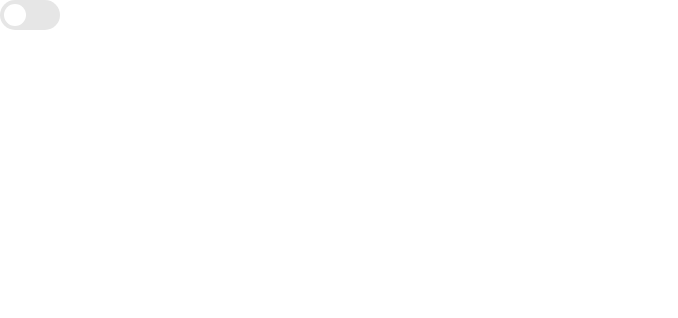
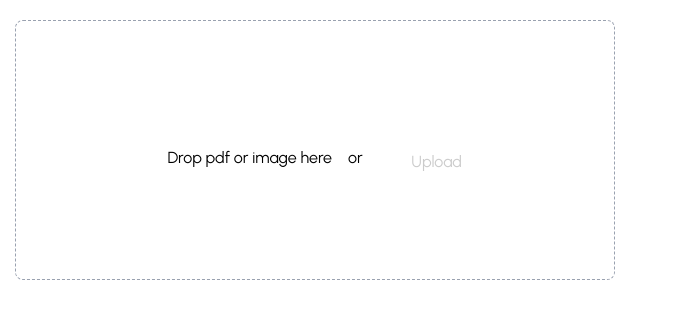
Before and after one commit to VAR0102/test-project, a Next.js app: page / in a window 1280 px wide. Shown: the top 318 px of the page, without its empty margins (0-678 px from the left). Built offline with nearby package versions, Linux system fonts and the light colour scheme.

Commit message:
refacto drop and create like seperate component

```diff
--- /dev/null
+++ b/src/app/Components/shared/Drop/index.tsx
@@ -0,0 +1,64 @@
+"use client";
+
+import React, { ReactNode } from "react";
+
+interface DropProps {
+  className?: string;
+  children?: string;
+  icon?: ReactNode;
+  disabled?: boolean;
+}
+
+const Drop = ({
+  className = "",
+  children,
+  icon,
+  disabled = false,
+}: DropProps) => {
+  return (
+    <div
+  className={`w-[630px] h-[290px] rounded-2xl flex justify-center ${
+    disabled
+      ? "bg-[#FFFFFF]  cursor-not-allowed"
+      : "bg-[#FFFFFF] hover:bg-[#B0DDFF66] cursor-pointer"
+  }`}
+  onClick={() => {
+    if (!disabled) {
+      document.getElementById("fileInput")?.click();
+    }
+  }}
+>
+  <div
+    className={`border border-dashed w-[600px] h-[260px] mt-5 rounded-lg p-4 text-center space-y-2 ${
+      disabled
+        ? "border-gray-400 bg-[#FFFFFF] "
+        : "border-gray-400 hover:border-[#B0DDFF]"
+    } ${className}`}
+  >
+    <div className="flex flex-row text-center items-center justify-center mt-25 space-y-2">
+      <div className="px-3">{icon && icon}</div>
+      <p className="flex text-[#000000]">Drop pdf or image here</p>
+      <span className="ml-4 text-[#000000]">or</span>
+
+      <input id="fileInput" type="file" className="hidden" />
+
+      <button
+        onClick={(e) => e.stopPropagation()}
+        disabled={disabled}
+        className={`px-3 py-1 ml-6 w-[100px] h-[50px] bg-[#F2F2F2] text-[#000000] rounded-[12px] text-[16px] cursor-pointer ${
+          disabled
+            ? "disabled:bg-[#FFFFFF] disabled:opacity-20 cursor-not-allowed"
+            : ""
+        }`}
+      >
+        Upload
+      </button>
+    </div>
+    {children}
+  </div>
+</div>
+
+  );
+};
+
+export default Drop;
--- a/src/app/page.tsx
+++ b/src/app/page.tsx
@@ -20,6 +20,7 @@ import SmileIcon from "./assets/icons/SmileIcon";
 import SmoogVerifyIcon from "./assets/icons/SmoogVerifyIcon";
 import TaxToolIcon from "./assets/icons/TaxToolIcon";
 import VerifIcon from "./assets/icons/VerifIcon";
+import Drop from "./Components/shared/Drop";
 import DropDown from "./Components/shared/DropDown";
 import Input from "./Components/shared/Input";
 import Navigate from "./Components/shared/Navigate";
@@ -146,7 +147,9 @@ export default function HomePage() {
           icons={[{ left: <AppIcon />, right: <BranchIcon /> }]}
         />
       </div> */}
-<Togle />
+{/* <Togle disabled/> */}
+
+<Drop disabled/>
       {/*
       <Checkbox variant="CheckSolid" status="number"> 1</Checkbox>
 
```
